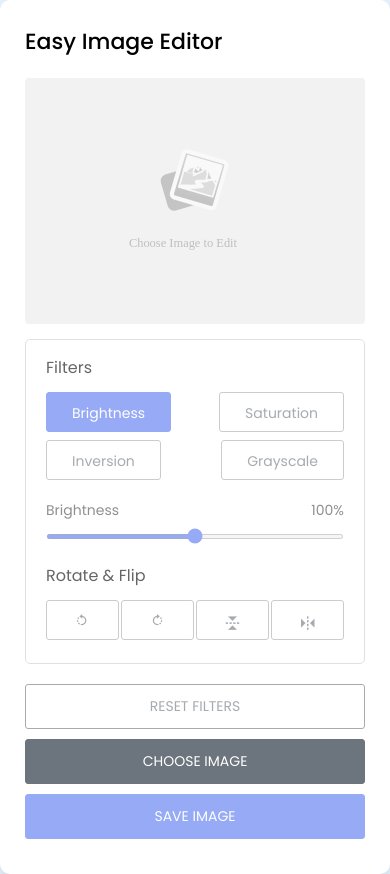
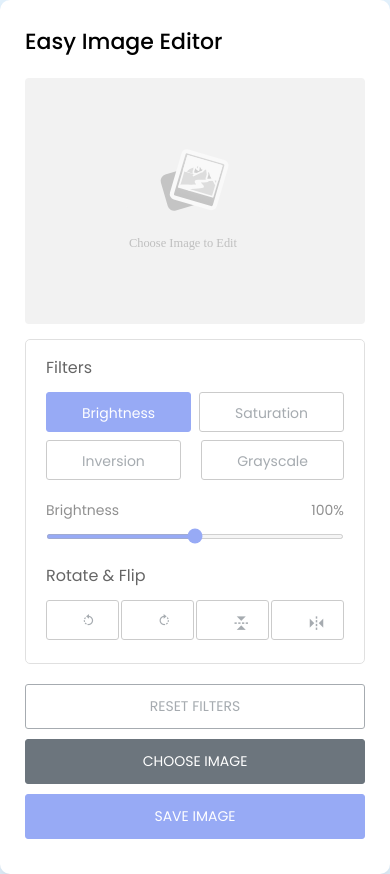
Before and after one commit to HossamGamalElhelw/ImageEditor, a plain HTML site: page index.html in a window 390 px wide. Drawn offline with nearby package versions, Linux system fonts and the light colour scheme.

Commit message:
Update style.css

```diff
--- a/style.css
+++ b/style.css
@@ -159,6 +159,6 @@ body {
     margin-left: 0px;
   }
   .editor-panel button {
-    padding: 10px 25px;
+    padding: 10px 35px;
   }
 }
```
